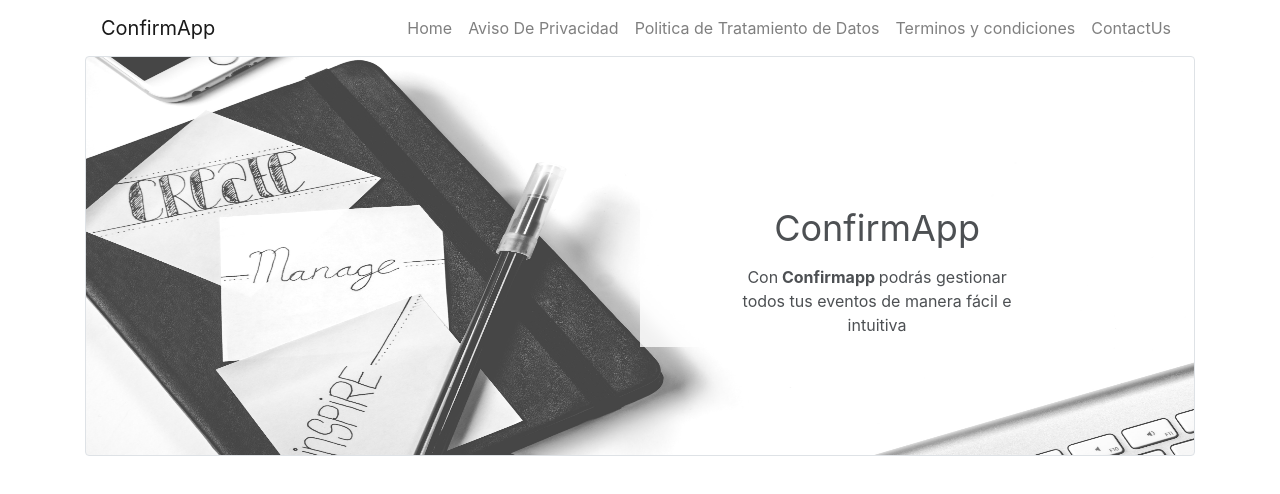
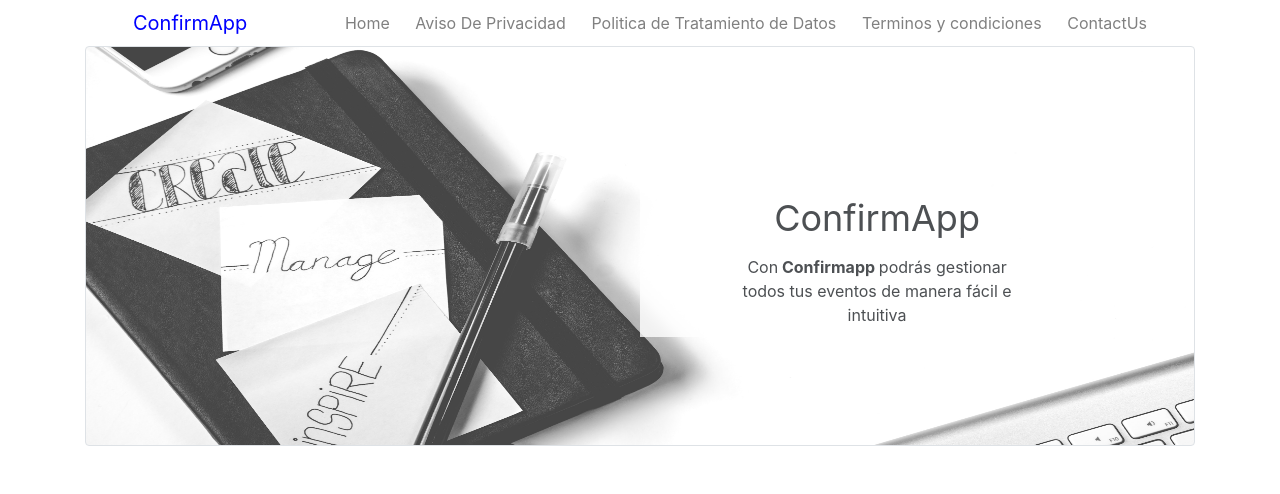
Before and after one commit to androidvt/ConfirAppPage, a React (Create React App) app: page / in a window 1280 px wide. Shown: the top 494 px of the page. Built offline with nearby package versions, Linux system fonts and the light colour scheme.

Commit message:
responSiveFinish

```diff
--- a/package.json
+++ b/package.json
@@ -11,7 +11,8 @@
     "react-dom": "^16.11.0",
     "react-router": "^5.1.2",
     "react-router-dom": "^5.1.2",
-    "react-scripts": "3.2.0"
+    "react-scripts": "3.2.0",
+    "styled-components": "^5.2.1"
   },
   "scripts": {
     "start": "react-scripts start",
--- a/src/App.js
+++ b/src/App.js
@@ -3,16 +3,40 @@
 import Navbar from './components/navbar/';
 import Layout from './components/Layout';
 import Routes from './Routes';
+import { HeaderWrapper } from "./styles/Header"
 
+import { Route, Switch }  from 'react-router-dom';
+import Home from './components/home/';
+import Privancy from './components/services/';
+import PoliticTra from './components/politic'
+import Terms from './components/terms'
+import Contact from './components/contactUs';
+import NotFound from './components/404';
+
+
+import MenuButtom from './components/MenuButtom'
 function App() {
+  const [open, setOpen] = React.useState(false)
+
+  const handleClick = () =>{
+    setOpen(!open)
+  }
   return (
     <BrowserRouter>
-      <div className="App">
-        <Layout>
-          <Navbar />
-          <Routes />
-        </Layout>
-      </div>
+            <Layout>
+        <Switch>
+          <HeaderWrapper>
+          <Navbar open={open} />
+           <MenuButtom open={open} handleClick={handleClick} />
+            <Route exact path="/" component={Home} />
+            <Route path="/Privacy" component={Privancy} />
+            <Route path="/PoliticTratament" component={PoliticTra} />
+            <Route path="/termsAndCondition" component={Terms}/>
+            <Route path="/ContactUs" component={Contact}/>
+          </HeaderWrapper>
+        </Switch>
+           </Layout>
+
     </BrowserRouter>
   );
 }
--- a/src/Routes.js
+++ b/src/Routes.js
@@ -8,12 +8,7 @@
 import NotFound from './components/404';
 
 export default () => (
-    <Switch>
-        <Route exact path="/" component={Home} />
-        <Route path="/Privacy" component={Privancy} />
-        <Route path="/PoliticTratament" component={PoliticTra} />
-        <Route path="/termsAndCondition" component={Terms}/>
-        <Route path="/ContactUs" component={Contact}/>
-        <Route component={NotFound} />
-    </Switch>
+    <>
+
+    </>
 );
--- /dev/null
+++ b/src/components/MenuButtom.js
@@ -0,0 +1,39 @@
+import React from "react"
+import styled from "styled-components"
+
+const MenuButtonWrapper = styled.button`
+  border: solid 0.1px blue;
+  border-radius:100%
+  box-shadow: 0px 0px 1px rgb(50, 50, 50);
+  margin-top: 1.3rem;
+
+  @media only screen and (min-width: 624px) {
+    display: none;
+  }
+`
+
+function MenuButton({ open, handleClick }) {
+  return !open ? (
+    <MenuButtonWrapper onClick={handleClick}>
+      <svg viewBox="0 0 100 80" width="30" height="30" fill="#2962ff">
+        <rect width="90" height="10" />
+        <rect y="30" width="80" height="10" />
+        <rect y="60" width="70" height="10" />
+      </svg>
+    </MenuButtonWrapper>
+  ) : (
+    <MenuButtonWrapper onClick={handleClick}>
+      <svg
+        className="svg-icon"
+        width="30"
+        height="30"
+        viewBox="0 0 20 20"
+        fill="#2962ff"
+      >
+        <path d="M15.898,4.045c-0.271-0.272-0.713-0.272-0.986,0l-4.71,4.711L5.493,4.045c-0.272-0.272-0.714-0.272-0.986,0s-0.272,0.714,0,0.986l4.709,4.711l-4.71,4.711c-0.272,0.271-0.272,0.713,0,0.986c0.136,0.136,0.314,0.203,0.492,0.203c0.179,0,0.357-0.067,0.493-0.203l4.711-4.711l4.71,4.711c0.137,0.136,0.314,0.203,0.494,0.203c0.178,0,0.355-0.067,0.492-0.203c0.273-0.273,0.273-0.715,0-0.986l-4.711-4.711l4.711-4.711C16.172,4.759,16.172,4.317,15.898,4.045z" />
+      </svg>
+    </MenuButtonWrapper>
+  )
+}
+
+export default MenuButton
--- a/src/components/navbar/index.js
+++ b/src/components/navbar/index.js
@@ -1,30 +1,24 @@
 import React from 'react';
 import Navbar from 'react-bootstrap/Navbar';
+import {Link} from 'react-router-dom';
 import Nav from 'react-bootstrap/Nav';
 import NavDropdown from 'react-bootstrap/NavDropdown';
-import { Link } from 'react-router-dom';
+import { NavbarWrapper } from "../../styles/NavbarStyles"
 
-const navbar = () => {
+const navbar = ({open}) => {
     return (
-        <Navbar bg="white" variant="light">
-            <Navbar.Brand as={Link} to="/">ConfirmApp</Navbar.Brand>
+       <>
+
+            <NavbarWrapper open={open}>
+            <Navbar.Brand as={Link} to="/" style={{color:'blue'}}>ConfirmApp</Navbar.Brand>
             <Navbar.Toggle aria-controls="responsive-navbar-nav" />
-            <Nav className="ml-auto">
-                <Nav.Link as={Link} to="/">Home</Nav.Link>
-                <Nav.Link as={Link} to="/Privacy">Aviso De Privacidad</Nav.Link>
-                <Nav.Link as={Link} to="/PoliticTratament">Politica de Tratamiento de Datos</Nav.Link>
-                <Nav.Link as={Link} to="/termsAndCondition">Terminos y condiciones</Nav.Link>
-                 <Nav.Link as={Link} to="/ContactUs">ContactUs</Nav.Link>
-                {/* <NavDropdown title="Additional Menus" id="collasible-nav-dropdown">
-                    <NavDropdown.Item href="#action/3.1">Action</NavDropdown.Item>
-                    <NavDropdown.Item href="#action/3.2">Another action</NavDropdown.Item>
-                    <NavDropdown.Item href="#action/3.3">Something</NavDropdown.Item>
-                    <NavDropdown.Divider />
-                    <NavDropdown.Item href="#action/3.4">Separated link</NavDropdown.Item>
-                </NavDropdown> */}
-            </Nav>
-
-        </Navbar>
+                <Link to="/">Home</Link>
+                <Link to="/Privacy">Aviso De Privacidad</Link>
+                <Link to="/PoliticTratament">Politica de Tratamiento de Datos</Link>
+                <Link to="/termsAndCondition">Terminos y condiciones</Link>
+                 <Link to="/ContactUs">ContactUs</Link>
+            </NavbarWrapper>
+         </>
     )
 }
 
--- /dev/null
+++ b/src/styles/Header.js
@@ -0,0 +1,8 @@
+import styled from "styled-components"
+
+export const HeaderWrapper = styled.header`
+  height: 10vh;
+  display: block;
+  justify-content: space-between;
+  align-items: center;
+`
--- /dev/null
+++ b/src/styles/NavbarStyles.js
@@ -0,0 +1,29 @@
+import styled from "styled-components"
+
+export const NavbarWrapper = styled.nav`
+  display: flex;
+  flex-direction: column;
+  justify-content: flex-start;
+  align-items: center;
+  background: turquoise;
+  position: fixed;
+  top: 10vh;
+  right: ${props => (props.open ? "0" : "-100%")};
+  width: 100%;
+  height: 90vh;
+  transition: right 0.3s linear;
+
+  @media only screen and (min-width: 624px) {
+    flex-direction: row;
+    position: initial;
+    height: auto;
+    justify-content: center;
+    background: white;
+  }
+
+  a {
+    padding: 0.5rem 0.8rem;
+    color: grey;
+    text-decoration: none;
+  }
+`
```
Also changed, not shown: 1 other file (tests, documents, lock files or other folders).
